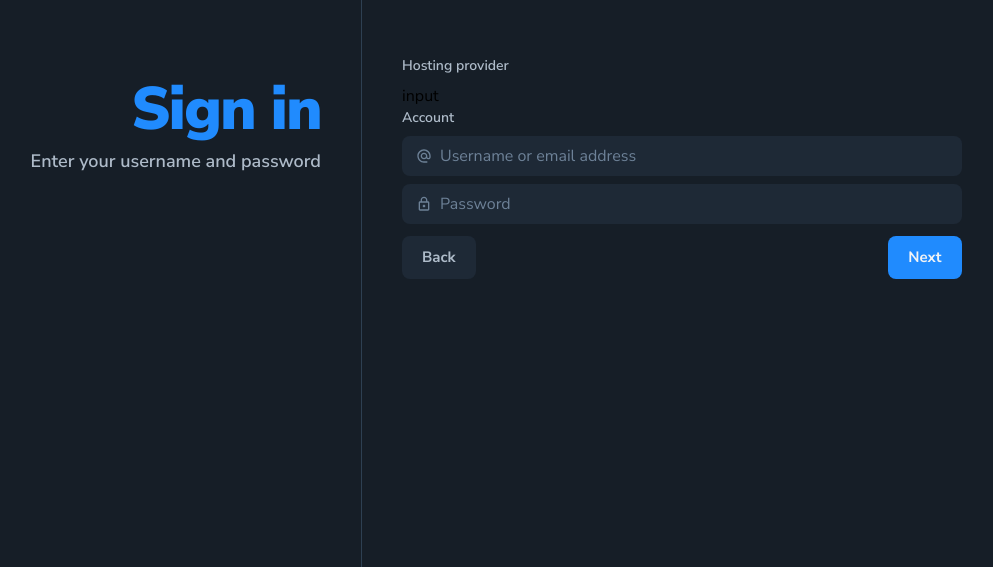
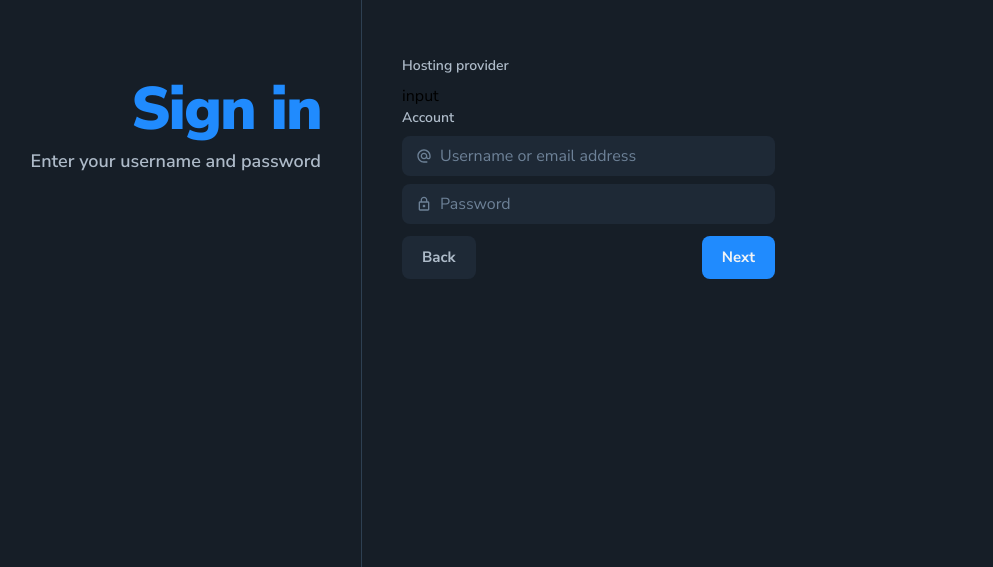
Before and after one commit to olucasbrbs/bluesky_clone, a Next.js app: page /sign-in in a window 1280 px wide. Shown: the part 233-800 px from the top of the page, without its empty margins (92-1085 px from the left). Built offline with nearby package versions, Linux system fonts and the light colour scheme.

Commit message:
chore: started implementing react-hook-form on the sign-in page

```diff
--- a/app/globals.css
+++ b/app/globals.css
@@ -18,6 +18,15 @@
     .link {
         @apply text-lightBlue border-b border-transparent hover:border-lightBlue transition-all
     }
+    .submitButton {
+        @apply text-white bg-lightBlue hover:bg-lightBlue/70 font-bold rounded-lg transition flex items-center justify-center text-[15px] h-[43px] px-5 py-3
+    }
+    .inputDiv {
+        @apply border-2 border-transparent flex gap-2 items-center text-darkGray bg-mediumGrayishBlue rounded-lg px-3 py-1 hover:border-deepBlue hover:text-white
+    }
+    .formInput {
+        @apply my-[2px] bg-transparent border-none w-full outline-none text-darkGray placeholder:text-darkGray focus:text-white
+    }
 }
 
 input[type="date"]::-webkit-inner-spin-button,
--- a/app/sign-in/page.tsx
+++ b/app/sign-in/page.tsx
@@ -1,10 +1,15 @@
+"use client";
 
 import LinkButton from "@/components/shared/LinkButton";
-import Input from "@/components/shared/Input";
 import React from "react";
 import { MdAlternateEmail, MdLockOutline } from "react-icons/md";
 
 const SignIn = () => {
+  const handleSubmit = (e: Event) => {
+    e.preventDefault();
+    console.log("Funcionou");
+  };
+
   return (
     <main className="mainWrapper items-center">
       <section className="px-10 pb-20 min-h-screen flex flex-[0.5] justify-end items-center max-md:hidden border-r border-deepBlue">
@@ -25,19 +30,23 @@ const SignIn = () => {
             </p>
             <p>input</p>
           </div>
+          <form onSubmit={handleSubmit} className="flex flex-col w-2/3 max-md:w-full">
             <div>
-            <p className="text-lightGray mb-2 text-sm font-semibold">Account</p>
+              <p className="text-lightGray mb-2 text-sm font-semibold">
+                Account
+              </p>
               <div className="flex flex-col gap-2">
-              <Input
-                icon={<MdAlternateEmail />}
+                <div className="inputDiv">
+                  <div className="text-base"><MdAlternateEmail /></div>
+                  <input
                     placeholder="Username or email address"
-                type="email"
+                    className="formInput"
                   />
-              <Input
-                icon={<MdLockOutline />}
-                placeholder="Password"
-                type="password"
-              />
+                </div>
+                <div className="inputDiv">
+                  <div className="text-base"><MdLockOutline /></div>
+                  <input placeholder="Password" className="formInput" />
+                </div>
               </div>
             </div>
             <div className="flex pt-3 items-center justify-between">
@@ -47,13 +56,9 @@ const SignIn = () => {
                 href="/"
                 customClass="px-5 py-3"
               />
-            <LinkButton
-              title="Next"
-              color="blue"
-              href="/feed"
-              customClass="px-5 py-3"
-            />
+              <button className="submitButton" type="submit">Next</button>
             </div>
+          </form>
         </div>
       </section>
     </main>
```
Lines whose indentation alone changed are shown as unchanged.
